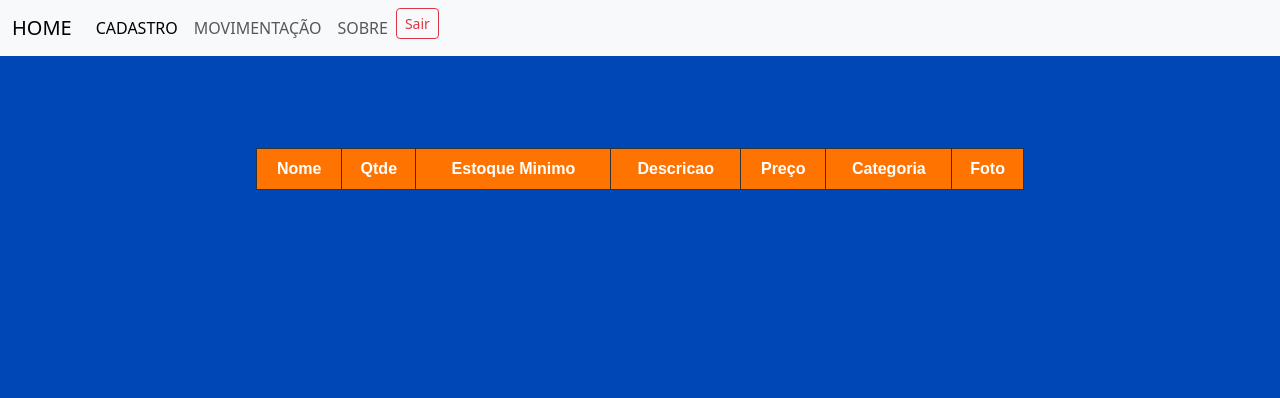
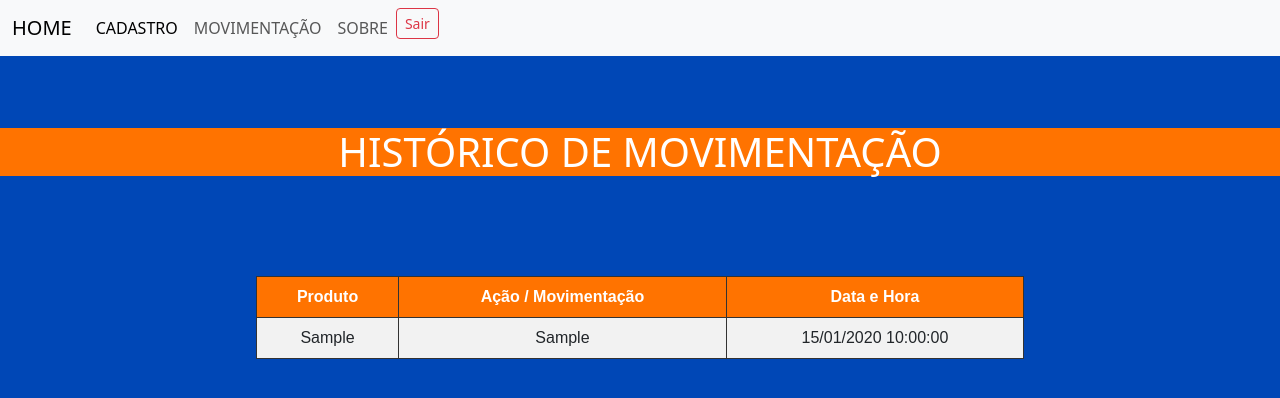
Before and after one commit to gustavojusti09-hash/TCC, a Flask app: page /movimentacao.html in a window 1280 px wide. Shown: the top 398 px of the page. Run offline with Flask 3, Linux system fonts and the light colour scheme; tables that the repository leaves empty hold one stand-in row (values such as "Sample post"); lists and menus that the app fills with data are empty.

Commit message:
Versao 4.0 final

```diff
--- a/app.py
+++ b/app.py
@@ -1,31 +1,41 @@
 from flask import Flask, render_template, request, redirect, url_for
 import mysql.connector
+import hashlib
 
 app = Flask(__name__)
 
-# Função reutilizável para conexão com o banco
 def conectar_banco():
     return mysql.connector.connect(
         host="localhost",
         port=3306,
         user="root",
-        password="",
+        password="1234",
         database="senai"
     )
+
+def registrar_historico(produto_nome, tipo_acao):
+    banco = conectar_banco()
+    cursor = banco.cursor()
+    query = "INSERT INTO movimentacoes (produto, tipo, data_hora) VALUES (%s, %s, NOW())"
+    cursor.execute(query, (produto_nome, tipo_acao))
+    banco.commit()
+    cursor.close()
+    banco.close()
 
 @app.route('/', methods=['GET', 'POST'])
 @app.route('/login', methods=['GET', 'POST'])
 def login():
-    erro = None
     if request.method == 'POST':
         usuario_digitado = request.form['usuario']
         senha_digitada = request.form['senha']
 
+        senha_hash = hashlib.sha256(senha_digitada.encode('utf-8')).hexdigest()
+
         conexao = conectar_banco()
         cursor = conexao.cursor()
-        comando = "SELECT * FROM usuarios WHERE usuario = %s AND senha = %s"
-        cursor.execute(comando, (usuario_digitado, senha_digitada))
 
+        sql = "SELECT * FROM usuarios WHERE usuario = %s AND senha = %s"
+        cursor.execute(sql, (usuario_digitado, senha_hash))
         usuario_encontrado = cursor.fetchone()
 
         cursor.close()
@@ -34,9 +44,32 @@ def login():
         if usuario_encontrado:
             return redirect(url_for('home'))
         else:
-            erro = "Usuário ou senha incorretos! Tente novamente."
+            return render_template('login.html', erro="Usuário ou senha incorretos!")
 
-    return render_template('login.html', erro=erro)
+    return render_template('login.html')
+
+
+@app.route('/cadastrousuario', methods=['GET', 'POST'])
+def cadastrousuario():
+    if request.method == 'POST':
+        usuario_digitado = request.form['usuario']
+        senha_digitada = request.form['senha']
+
+        senha_hash = hashlib.sha256(senha_digitada.encode('utf-8')).hexdigest()
+
+        conexao = conectar_banco()
+        cursor = conexao.cursor()
+
+        comando = "INSERT INTO usuarios (usuario, senha) VALUES (%s, %s)"
+        cursor.execute(comando, (usuario_digitado, senha_hash))
+        conexao.commit()
+
+        cursor.close()
+        conexao.close()
+
+        return redirect(url_for('login'))
+
+    return render_template('cadastrousuario.html')
 
 
 @app.route('/home.html')
@@ -60,7 +93,19 @@ def cadastro():
 
 @app.route('/movimentacao.html')
 def movimentacao():
-    return render_template('movimentacao.html')
+    banco = conectar_banco()
+    cursor = banco.cursor()
+    query = """
+        SELECT produto, tipo, DATE_FORMAT(data_hora, '%d/%m/%Y %H:%i:%s')
+        FROM movimentacoes
+        ORDER BY id DESC
+    """
+    cursor.execute(query)
+    historico = cursor.fetchall()
+    cursor.close()
+    banco.close()
+
+    return render_template('movimentacao.html', historico=historico)
 
 
 @app.route('/cadastroconcluido.html', methods=['POST'])
@@ -84,6 +129,8 @@ def cadastroconcluido():
     cursor.close()
     banco.close()
 
+    registrar_historico(nome, "Cadastrou novo produto")
+
     return render_template('cadastroconcluido.html')
 
 
@@ -92,25 +139,58 @@ def teste():
     return render_template('teste.html')
 
 
-@app.route('/cadastrousuario', methods=['GET', 'POST'])
-def cadastrousuario():
-    if request.method == 'POST':
-        usuario_digitado = request.form['usuario']
-        senha_digitada = request.form['senha']
+@app.route('/alterar_quantidade', methods=['POST'])
+def alterar_quantidade():
+    id_produto = request.form.get('id_produto')
+    acao = request.form.get('acao')
+    qtd = int(request.form.get('quantidade', 1))
 
-        conexao = conectar_banco()
-        cursor = conexao.cursor()
+    banco = conectar_banco()
+    cursor = banco.cursor()
 
-        comando = "INSERT INTO usuarios (usuario, senha) VALUES (%s, %s)"
-        cursor.execute(comando, (usuario_digitado, senha_digitada))
-        conexao.commit()
+    cursor.execute("SELECT nome FROM estoque WHERE id = %s", (id_produto,))
+    prod = cursor.fetchone()
+    nome_produto = prod[0] if prod else "Produto"
 
-        cursor.close()
-        conexao.close()
+    if acao == 'adicionar':
+        query = "UPDATE estoque SET qtde = qtde + %s WHERE id = %s"
+        tipo_log = f"Entrada de +{qtd} itens"
+    elif acao == 'remover':
+        query = "UPDATE estoque SET qtde = GREATEST(0, qtde - %s) WHERE id = %s"
+        tipo_log = f"Saída de -{qtd} itens"
 
-        return "Usuário cadastrado com sucesso!"
+    cursor.execute(query, (qtd, id_produto))
+    banco.commit()
 
-    return render_template('cadastrousuario.html')
+    cursor.close()
+    banco.close()
+
+    registrar_historico(nome_produto, tipo_log)
+
+    return redirect(url_for('home'))
+
+
+@app.route('/deletar_produto', methods=['POST'])
+def deletar_produto():
+    id_produto = request.form.get('id_produto')
+
+    banco = conectar_banco()
+    cursor = banco.cursor()
+
+    cursor.execute("SELECT nome FROM estoque WHERE id = %s", (id_produto,))
+    prod = cursor.fetchone()
+    nome_produto = prod[0] if prod else "Produto"
+
+    query = "DELETE FROM estoque WHERE id = %s"
+    cursor.execute(query, (id_produto,))
+    banco.commit()
+
+    cursor.close()
+    banco.close()
+
+    registrar_historico(nome_produto, "Excluiu o produto")
+
+    return redirect(url_for('home'))
 
 
 if __name__ == '__main__':
--- a/static/style.css
+++ b/static/style.css
@@ -1,15 +1,13 @@
 body {
-
     background-color: #0047b6 !important;
     margin: 0;
     padding: 0;
-    overflow: hidden;
+    overflow-y: auto;
 }
 
 #kaue {
-
-    height: 100px;
-    width: 100px;
+    height: 945px;
+    width: 1055px;
 }
 
 .logo-senai {
@@ -35,15 +33,18 @@ table {
     margin: 20px auto;
     font-family: Arial, sans-serif;
 }
+
 th, td {
     border: 1px solid #333;
     padding: 8px;
     text-align: center;
 }
+
 th {
     background-color: #ff7300;
     color: white;
 }
+
 tr {
     background-color: #f2f2f2;
 }
@@ -54,7 +55,7 @@ table {
     background-color: #ff7300;
 }
 
-#formulariocadastro{
+#formulariocadastro {
     text-align: center;
     max-width: 600px;
     position: absolute;
@@ -101,7 +102,6 @@ table {
     right: 70px;
     width: 200px;
     height: auto;
-
 }
 
 #formusuario {
--- a/templates/cadastro.html
+++ b/templates/cadastro.html
@@ -34,12 +34,12 @@
 <br>
 <br>
 <br>
+
+<h1>CADASTRE UM NOVO PRODUTO</h1>
+
 <br>
 <br>
 <br>
-<br>
-
-<h1>CADASTRE UM NOVO PRODUTO</h1>
 <br>
 
 <!-- @@@@@@@@@@@@@@@@@@@@@@@@@@@@@@@@@@@ AQUI COMEÇA O CODIGO DA TABELA @@@@@@@@@@@@@@@@@@@@@@@@@@@@@@@@@@@@@@@ -->
--- a/templates/login.html
+++ b/templates/login.html
@@ -10,7 +10,7 @@
     <link rel="icon" href="static/senailogo2.jpg" type="image/jpeg">
 </head>
 <body>
-<img src="static/kaue.png" alt="Foto do Kauê">
+<img id="kaue" src="static/kaue.png" alt="Foto do Kauê">
 <img src="static/senailogo.png" alt="senai logo" class="logo-senai">
 
 <!-- @@@@@@@@@@@@@@@@@@@@@@@@@@@@@@@@@@@ AQUI COMEÇA O CODIGO DO LOGIN @@@@@@@@@@@@@@@@@@@@@@@@@@@@@@@@@@@@@@@ -->
--- a/templates/movimentacao.html
+++ b/templates/movimentacao.html
@@ -44,15 +44,31 @@
 <br>
 <br>
 
+<h1>HISTÓRICO DE MOVIMENTAÇÃO</h1>
+
+<br>
+<br>
+<br>
+
 <table id="tabela_principal">
-   <tr>
-    <th>Nome</th>
-    <th>Qtde</th>
-    <th>Estoque Minimo</th>
-    <th>Descricao</th>
-    <th>Preço</th>
-    <th>Categoria</th>
-    <th>Foto</th>
-  </tr>
+      <thead>
+        <tr>
+          <th>Produto</th>
+          <th>Ação / Movimentação</th>
+          <th>Data e Hora</th>
+        </tr>
+      </thead>
+      <tbody>
+        {% for log in historico %}
+        <tr>
+          <td>{{ log[0] }}</td>
+          <td>{{ log[1] }}</td>
+          <td>{{ log[2] }}</td>
+        </tr>
+        {% endfor %}
+      </tbody>
+    </table>
+</div>
+
 </body>
 </html>
```
Also changed, not shown: query.db.sql (+14 -2 lines), templates/home.html (+29 -4 lines), templates/teste.html (+28 -1 lines). Lines whose indentation alone changed are shown as unchanged.
